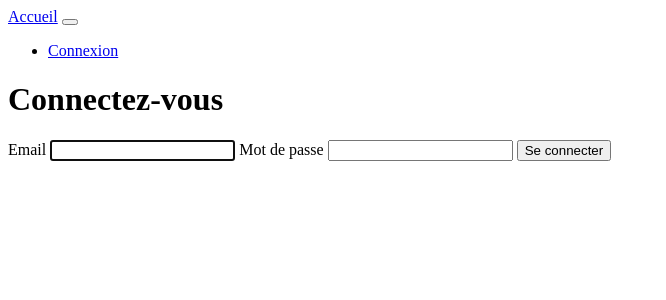
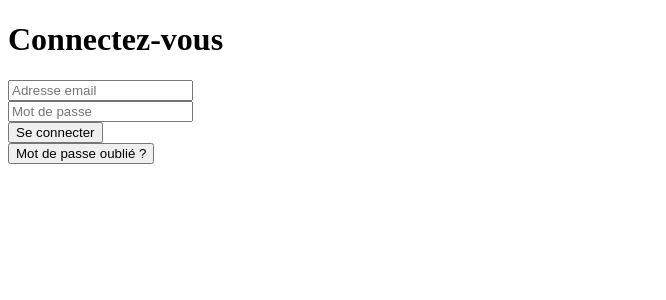
Before and after one commit to EstelleH/symfony-website, a Symfony app: template templates/security/login.html.twig in a window 1280 px wide. Shown: the top 300 px of the page, without its empty margins (0-666 px from the left). Run offline with Twig, Linux system fonts and the light colour scheme; the template is opened without the code that fills it, so the values that code supplies are empty; some libraries are stand-ins or nearby versions.

Commit message:
Forcer la redirection vers le login. Mise en forme de la page login et home.

```diff
--- a/src/Controller/SecurityController.php
+++ b/src/Controller/SecurityController.php
@@ -2,6 +2,7 @@
 
 namespace App\Controller;
 
+use LogicException;
 use Symfony\Bundle\FrameworkBundle\Controller\AbstractController;
 use Symfony\Component\HttpFoundation\Response;
 use Symfony\Component\Routing\Annotation\Route;
@@ -10,7 +11,7 @@ use Symfony\Component\Security\Http\Authentication\AuthenticationUtils;
 class SecurityController extends AbstractController
 {
     /**
-     * @Route("/login", name="app_login")
+     * @Route("/connexion", name="app_login")
      */
     public function login(AuthenticationUtils $authenticationUtils): Response
     {
@@ -31,6 +32,6 @@ class SecurityController extends AbstractController
      */
     public function logout()
     {
-        throw new \LogicException('This method can be blank - it will be intercepted by the logout key on your firewall.');
+        throw new LogicException('This method can be blank - it will be intercepted by the logout key on your firewall.');
     }
 }
--- a/templates/base.html.twig
+++ b/templates/base.html.twig
@@ -8,8 +8,9 @@
     {% endblock %}
 </head>
 <body>
+    {% if app.user %}
         <nav class="navbar navbar-expand-lg navbar-light bg-light">
-        <a class="navbar-brand" href="{{ path('home') }}">Accueil</a>
+            <a class="navbar-brand" href="{{ path('home') }}">Mon Application</a>
             <button class="navbar-toggler" type="button" data-toggle="collapse" data-target="#navbarSupportedContent"
                     aria-controls="navbarSupportedContent" aria-expanded="false" aria-label="Toggle navigation">
                 <span class="navbar-toggler-icon"></span>
@@ -19,17 +20,16 @@
                 <ul class="navbar-nav mr-auto">
 
                 </ul>
+                <span class="justify-content-end">Bonjour {{ app.user.firstname }} {{ app.user.name }}</span>
                 <ul class="navbar-nav justify-content-end">
                     <li class="nav-item">
-                    <a class="nav-link" href="{{ path('app_login') }}">Connexion</a>
+                        <a class="nav-link" href="{{ path('app_logout') }}">Se déconnecter</a>
                     </li>
                 </ul>
             </div>
         </nav>
-    <i class="cil-3d"></i>
-    <i class="cib-symfony"></i>
-    <i class="cib-twitter"></i>
-    <i class="cif-us"></i>
+    {% endif %}
+
     <div class="c-app flex-row align-items-center">
         {% block body %}{% endblock %}
     </div>
--- a/templates/security/login.html.twig
+++ b/templates/security/login.html.twig
@@ -1,6 +1,6 @@
 {% extends 'base.html.twig' %}
 
-{% block title %}Log in!{% endblock %}
+{% block title %}Connexion{% endblock %}
 
 {% block body %}
     <div class="container">
@@ -8,43 +8,38 @@
             {% if error %}
                 <div class="alert alert-danger">{{ error.messageKey|trans(error.messageData, 'security') }}</div>
             {% endif %}
-
-            {% if app.user %}
-                <div class="mb-3">
-                    You are logged in as {{ app.user.username }}, <a href="{{ path('app_logout') }}">Logout</a>
-                </div>
-            {% endif %}
             <div class="container">
                 <div class="row justify-content-center">
-                    <div class="col-md-8">
+                    <div class="col-md-5">
                         <div class="card-group">
                             <div class="card p-4">
-                                <h1 class="h3 mb-3 font-weight-normal">Connectez-vous</h1>
-                                <label for="inputEmail">Email</label>
-                                <input type="email" value="{{ last_username }}" name="email" id="inputEmail"
-                                       class="form-control" required autofocus>
-                                <label for="inputPassword">Mot de passe</label>
-                                <input type="password" name="password" id="inputPassword" class="form-control"
-                                       required>
+                                <div class="card-body">
+                                    <h1 class="h3 mb-3 font-weight-normal">Connectez-vous</h1>
 
-                                <input type="hidden" name="_csrf_token"
-                                       value="{{ csrf_token('authenticate') }}"
-                                >
-
-                                {#
-                                Uncomment this section and add a remember_me option below your firewall to activate remember me functionality.
-                                See https://symfony.com/doc/current/security/remember_me.html
-
-                                <div class="checkbox mb-3">
-                                    <label>
-                                        <input type="checkbox" name="_remember_me"> Remember me
-                                    </label>
+                                    <div class="input-group mb-3">
+                                        <div class="input-group-prepend"><span class="input-group-text">
+                                            <i class="cil-user"></i>
+                                            </span></div>
+                                        <input class="form-control" name="email" value="{{ last_username }}" type="text" placeholder="Adresse email">
+                                    </div>
+                                    <div class="input-group mb-4">
+                                        <div class="input-group-prepend"><span class="input-group-text">
+                                        <i class="cil-lock-locked"></i>
+                                            </span></div>
+                                        <input class="form-control" name="password" type="password" placeholder="Mot de passe">
+                                    </div>
+                                    <input type="hidden" name="_csrf_token"
+                                           value="{{ csrf_token('authenticate') }}"
+                                    >
+                                    <div class="row">
+                                        <div class="col-6">
+                                            <button class="btn btn-primary px-4" type="button">Se connecter</button>
+                                        </div>
+                                        <div class="col-6 text-right">
+                                            <button class="btn btn-link px-0" type="button">Mot de passe oublié ?</button>
+                                        </div>
+                                    </div>
                                 </div>
-                                #}
-
-                                <button class="btn btn-lg btn-primary" type="submit">
-                                    Se connecter
-                                </button>
                             </div>
                         </div>
                     </div>
```
Also changed, not shown: 1 other file. Lines whose indentation alone changed are shown as unchanged.
